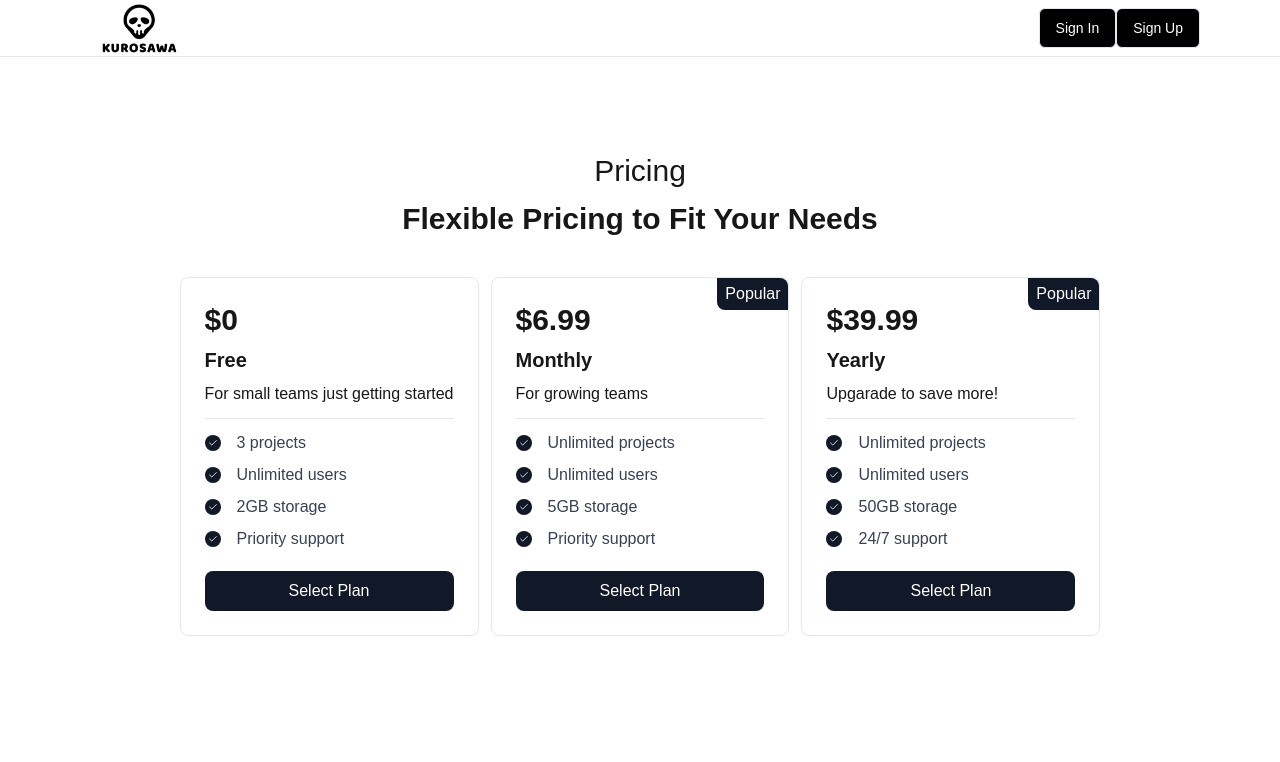
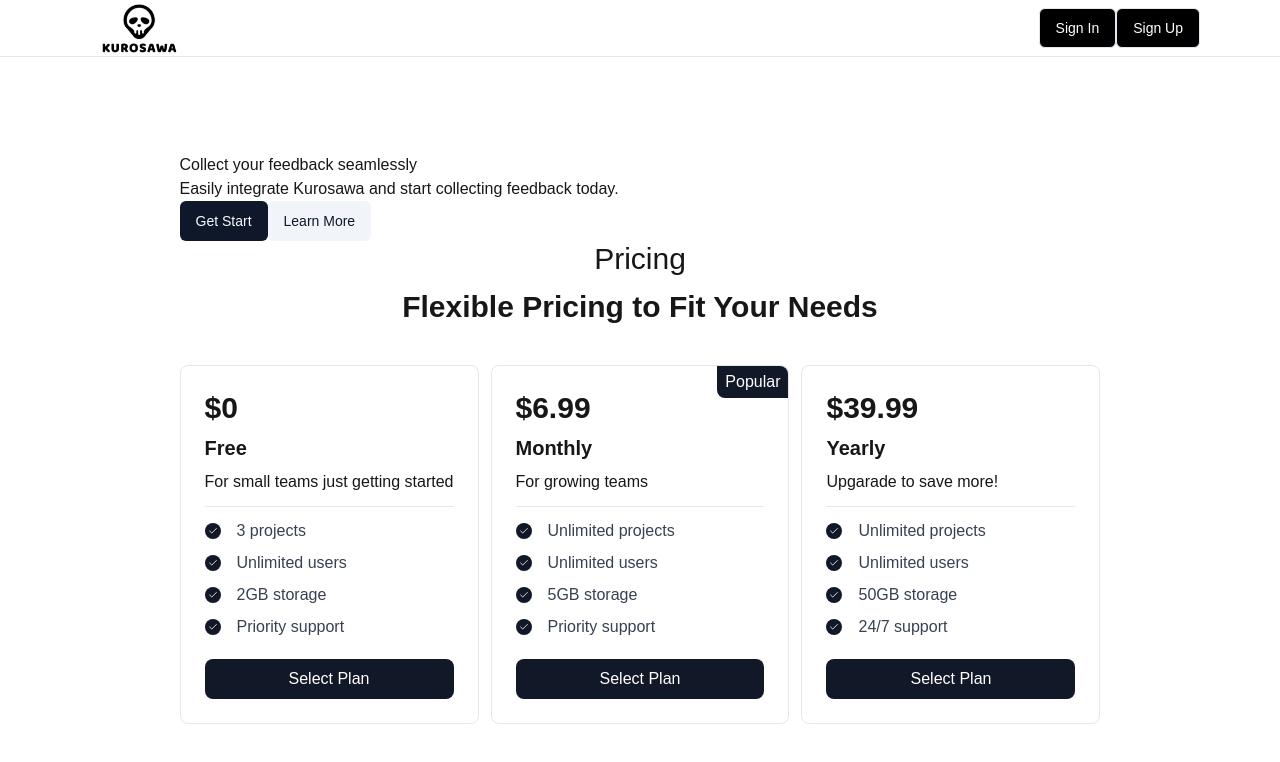
Before and after one commit to ppppppsmash/saasxxx, a Next.js app: page / in a window 1280 px wide. Shown: the top 762 px of the page. Built offline with nearby package versions, Linux system fonts and the light colour scheme; no server answers.

Commit message:
feat: add hero section and update pricing plan styling

```diff
--- /dev/null
+++ b/app/landing-page/hero.tsx
@@ -0,0 +1,20 @@
+import { Button } from '@/components/ui/button';
+
+const Hero = () => {
+  return (
+    <section className="grow">
+      <div>
+        <div>
+          <h1>Collect your feedback seamlessly</h1>
+          <p>Easily integrate Kurosawa and start collecting feedback today.</p>
+        </div>
+        <div>
+          <Button>Get Start</Button>
+          <Button variant="secondary">Learn More</Button>
+        </div>
+      </div>
+    </section>
+  );
+}
+
+export default Hero;
--- a/app/landing-page/index.tsx
+++ b/app/landing-page/index.tsx
@@ -1,8 +1,10 @@
+import Hero from './hero';
 import PricingSection from "./pricing-section";
 
 const LandingPage = () => {
   return (
     <div>
+      <Hero />
       <PricingSection />
     </div>
   );
--- a/app/landing-page/pricing-section.tsx
+++ b/app/landing-page/pricing-section.tsx
@@ -40,7 +40,7 @@ export const pricingPlans: PricingPlan[] = [
     title: 'Yearly',
     price: 39.99,
     description: 'Upgarade to save more!',
-    isPopular: true,
+    isPopular: false,
     url: '/payments/subscribe?plan=yearly',
     features: [
       'Unlimited projects',
```
